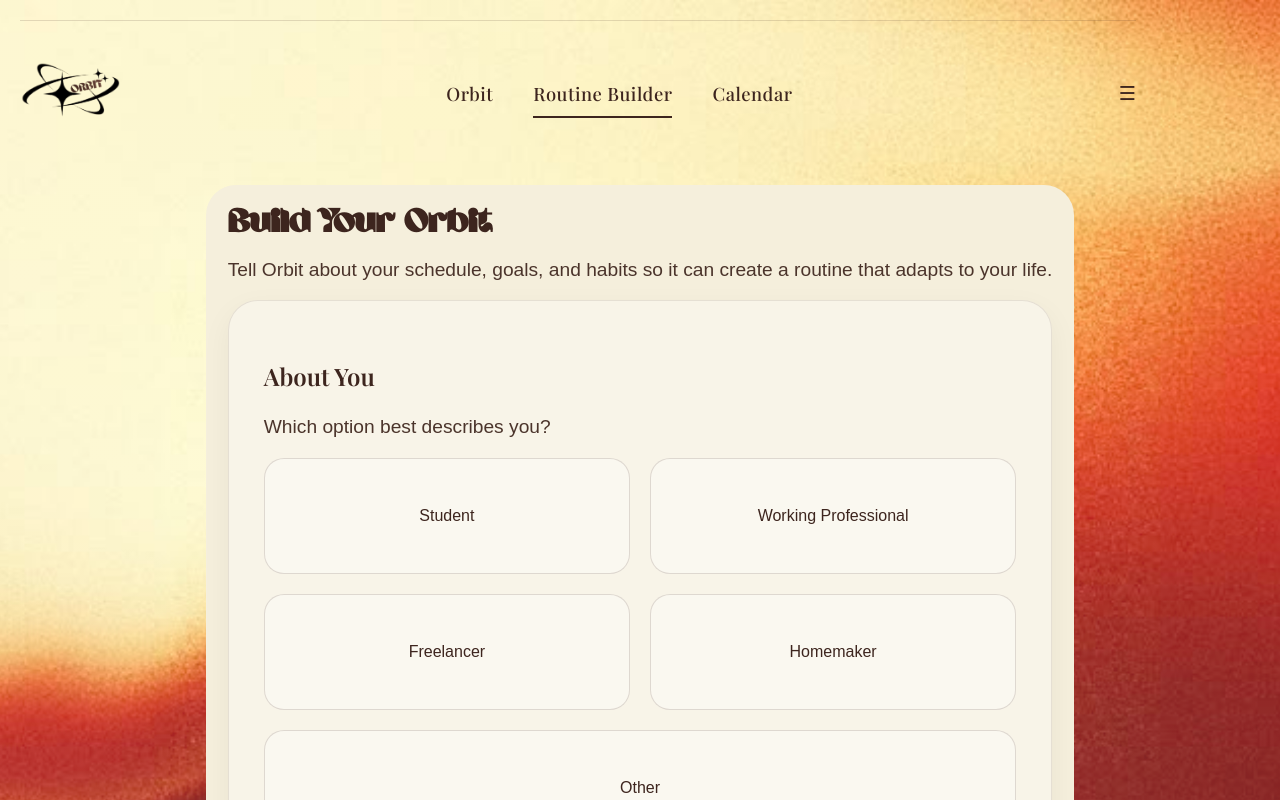
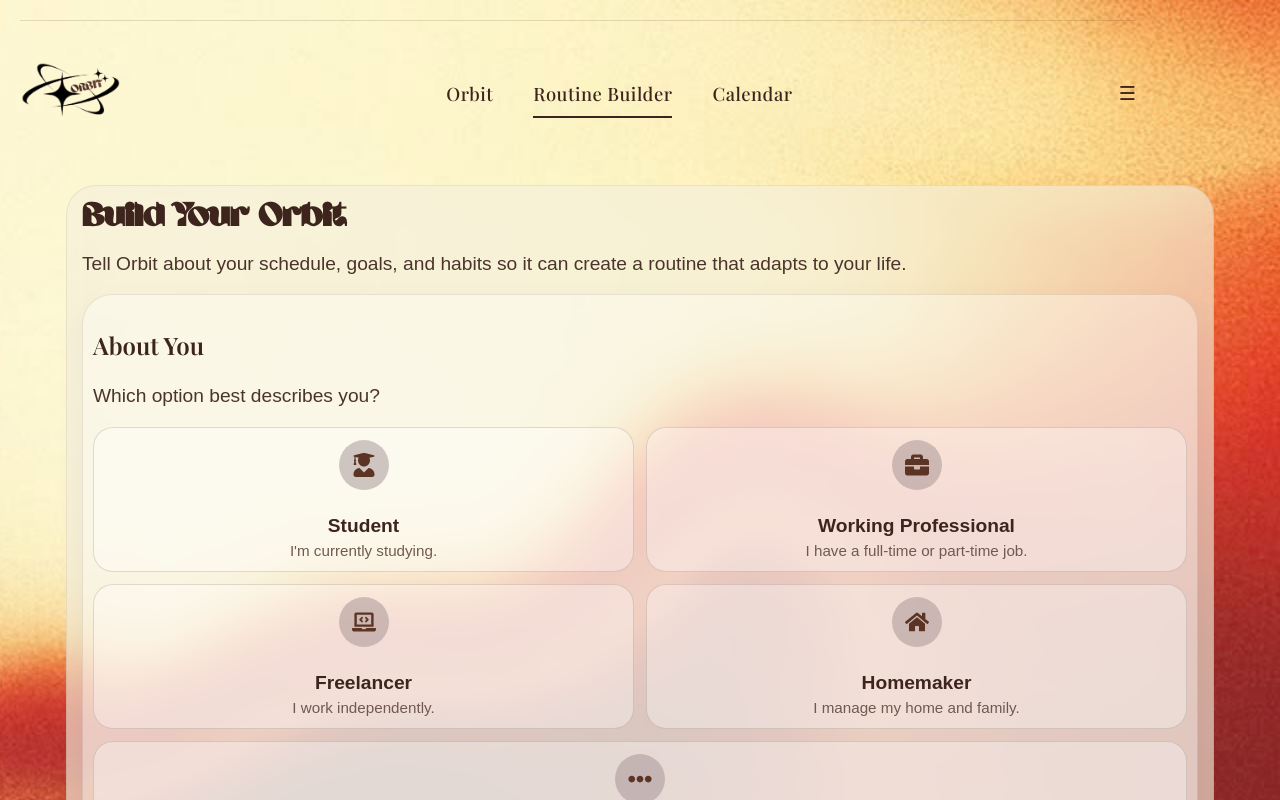
Before and after one commit to RoshanShaikh30/LiveTechIndia-Mega-Project, a React (Vite) app: page / in a window 1280 px wide. Both pictures are taken after a click on the item "Routine Builder". Shown: the top 800 px of the page. Built offline with nearby package versions, Linux system fonts and the light colour scheme.

Commit message:
Updated RoutineBuilder

```diff
--- a/package.json
+++ b/package.json
@@ -11,7 +11,8 @@
   },
   "dependencies": {
     "react": "^19.2.6",
-    "react-dom": "^19.2.6"
+    "react-dom": "^19.2.6",
+    "react-icons": "^5.6.0"
   },
   "devDependencies": {
     "@eslint/js": "^10.0.1",
--- a/src/App.css
+++ b/src/App.css
@@ -259,10 +259,14 @@ body {
 
 .routine-builder{
   min-height: auto;
-  background: #f5efdc;
-  max-width: 900px;
+  /* background: #f5efdc; */
+  background: rgba(245, 239, 220, 0.65);
+  backdrop-filter: blur(10px);
+  border: 1px solid rgba(61,37,30,0.08);
+  width: 90%;
+  max-width: 1300px;
   margin: 20px auto;
-  padding: 22px;
+  padding: 15px;
   border-radius: 30px;
 }
 
@@ -305,29 +309,26 @@ body {
   background: rgba(255,255,255,0.35);
   border-radius: 30px;
   border: 1px solid rgba(61,37,30,0.1);
-  padding: 35px;
+  padding: 10px;
   box-shadow: 0 10px 30px rgba(0,0,0,0.05);
 }
 
 .choice-grid{
   display: grid;
   grid-template-columns: 1fr 1fr;
-  gap: 20px;
+  gap: 12px;
 }
 
 .choice-card{
   background: rgba(255,255,255,0.35);
   border: 1px solid rgba(61,37,30,0.15);
   border-radius: 20px;
-  padding: 22px;
+  padding: 12px;
   text-align: center;
-  min-height: 70px;
+  min-height: auto;
   display: flex;
   flex-direction: column;
   justify-content: center;
-}
-
-.choice-card{
   cursor: pointer;
   transition: 0.3s;
 }
@@ -341,16 +342,60 @@ body {
   color: #f5efdc;
   border: 1px solid #3d251e;
 }
+.choice-card.selected h4{
+  color: #f5efdc;
+}
+.choice-card.selected p{
+  color: rgba(245, 239, 220, 0.8))
+}
 
 .other-card{
   grid-column: span 2;
+}
+
+.other-input{
+  width: 100%;
+  margin-top: 15px;
+  padding: 14px;
+  box-sizing: border-box;
+  border-radius: 12px;
+  border: 1px solid rgba(61,37,30,0.15);
+  background: rgba(255,255,255,0.6);
+  font-size: 1rem;
+}
+
+.choice-icon{
+  font-size: 1.5rem;
+  color: #5b3424;
+}
+
+.choice-card h4{
+  margin: 10px 0 5px;
+  font-size: 1.2rem;
+  color: #3d251e;
+}
+
+.choice-card p{
+  margin: 0;
+  font-size: 0.95rem;
+  color: #6f5a52;
+}
+
+.icon-circle{
+  width: 50px;
+  height: 50px;
+  margin: 0 auto 15px;
+  border-radius: 50%;
+  background: rgba(163, 146, 146, 0.5);
+  display: flex;
+  justify-content: center;
+  align-items: center;
 }
 
 .progress-section{
   display: flex;
   justify-content: center;
   gap: 12px;
-  margin-top: 25px;
 }
 
 .dot{
@@ -362,6 +407,51 @@ body {
 
 .dot.active{
   background: #3d251e;
+}
+
+.next-container{
+  justify-content: flex-start;
+}
+
+.next-btn:disabled{
+  opacity: 0.5;
+  cursor: not-allowed;
+}
+
+.next-btn,.back-btn{
+  padding: 12px 28px;
+  border: none;
+  border-radius: 14px;
+  background: #3d251e;
+  color: #f5efdc;
+  font-size: 1rem;
+  font-weight: 500;
+  cursor: pointer;
+  transition: 0.3s;
+}
+
+.next-btn:hover,
+.back-btn:hover{
+  transform: translateY(-2px);
+}
+
+.navigation-row{
+  display: grid;
+  grid-template-columns: 1fr auto 1fr;
+  align-items: center;
+  margin-top: 10px;
+}
+
+.back-container {
+  justify-self: start;
+}
+
+.progress-section {
+  justify-self: center;
+}
+
+.next-container {
+  justify-self: end;
 }
 
 /* .builder-section{
--- a/src/RoutineBuilder.jsx
+++ b/src/RoutineBuilder.jsx
@@ -1,15 +1,28 @@
+import {
+  FaUserGraduate,
+  FaBriefcase,
+  FaLaptopCode,
+  FaHome,
+  FaEllipsisH
+} from "react-icons/fa";
 import "./App.css";
 import { useState } from "react";
 
 function RoutineBuilder() {
   const [selectedRole, setSelectedRole] = useState("");
+  const [step, setStep] = useState(1);
+  const [otherRole, setOtherRole] = useState("");
+
   return (
     <div className="routine-builder">
       <h2 className="build-your-orbit">Build Your Orbit</h2>
+      {/* <p>Current Step: {step}</p> -> js for checking if step works */}
       <p>
         Tell Orbit about your schedule, goals, and habits so it can create a routine that adapts to your life.
       </p>
 
+    <div className="onboarding-wrapper">
+     {step === 1 && (
       <div className="onboarding-card">
 
        <div className="section-header">
@@ -29,44 +42,136 @@ function RoutineBuilder() {
 
         <div className={`choice-card ${selectedRole === "Student" ? "selected" : ""}`}
         onClick={() => setSelectedRole("Student")}>
-          Student
+          <div className="icon-circle">
+           <FaUserGraduate className="choice-icon" />
+          </div>
+          <h4>Student</h4>
+          <p>I'm currently studying.</p>
         </div>
 
         <div className={`choice-card ${selectedRole === "Working Professional" ? "selected" : ""}`}
         onClick={() => setSelectedRole("Working Professional")}>
-          Working Professional
+          <div className="icon-circle">
+           <FaBriefcase className="choice-icon" />
+          </div>
+          <h4>Working Professional</h4>
+          <p>I have a full-time or part-time job.</p>
         </div>
 
         <div className={`choice-card ${selectedRole === "Freelancer" ? "selected" : ""}`}
         onClick={() => setSelectedRole("Freelancer")}>
-          Freelancer
+          <div className="icon-circle">
+           <FaLaptopCode className="choice-icon" />
+          </div>
+          <h4>Freelancer</h4>
+          <p> I work independently. </p>
         </div>
 
        <div className={`choice-card ${selectedRole === "Homemaker" ? "selected" : ""}`}
         onClick={() => setSelectedRole("Homemaker")}>
-          Homemaker
+          <div className="icon-circle">
+            <FaHome className="choice-icon"/>
+          </div>
+          <h4>Homemaker</h4>
+          <p>I manage my home and family.</p>
        </div>
 
        <div className={`choice-card other-card ${selectedRole === "Other" ? "selected" : ""}`}
   onClick={() => setSelectedRole("Other")}>
-          Other
+
+    <div className="icon-circle">
+      <FaEllipsisH className="choice-icon" />
+    </div>
+
+         <h4>Other</h4>
+         {/* <p> Something else! (You can tell us) </p> */}
+
+         {selectedRole === "Other" && (
+          <input
+          type="text"
+          placeholder="Tell us what best describes you..."
+          value={otherRole}
+          onChange={(e) => setOtherRole(e.target.value)}
+          className="other-input"
+          onClick={(e) => e.stopPropagation()}
+          />
+         )}
+
        </div>
 
       </div> {/* choice grid ends here. */}
 
-     </div> {/* onboarding card ends here. */}
+      {/* {selectedRole === "Other" && (
+        <input
+          type="text"
+          placeholder="Tell us what best describes you..."
+          value={otherRole}
+          onChange={(e) => setOtherRole(e.target.value)}
+          className="other-input"
+        />
+      )} */}
+
+     </div> /* onboarding card ends here. */
+     )}
+
+     {step === 2 && (
+
+      <div className="onboarding-card">
+       <h3>Basic Schedule</h3>
+       <p> Tell Orbit about your daily schedule. </p>
+
+      </div> /*basic schedule onboardin card ends here */
+      )}
+
+      {step === 3 && (
+       <div className="onboarding-card">
+         <h3>Goals</h3>
+         <p> What are you currently working toward? </p>
+       </div>
+      ) } {/* goals onboarding card ends here. */}
+
+      {step === 4 && (
+        <div className="onboarding-card">
+          <h3>Habits</h3>
+          <p> What habits would you like Orbit to support? </p>
+        </div>
+      ) } {/* habits onboarding card ends here. */}
+
+      {step === 5 && (
+        <div className="onboarding-card">
+         <h3>Priorities</h3>
+         <p> What's most important in your routine right now? </p>
+        </div>
+      ) } {/* priorities onboarding card ends here. */}
+
+       <div className="navigation-row">
+
+      <div className="back-container">
+      {step > 1 && (
+       <button className="back-btn" onClick={() => step > 1 && setStep(step - 1)}>
+         Back
+       </button>
+      )}
+     </div>
+
      <div className="progress-section">
-       <span className="dot active"></span>
-       <span className="dot"></span>
-       <span className="dot"></span>
-       <span className="dot"></span>
-       <span className="dot"></span>
+       <span className={`dot ${step >= 1 ? "active" : ""}`}></span>
+       <span className={`dot ${step >= 2 ? "active" : ""}`}></span>
+       <span className={`dot ${step >= 3 ? "active" : ""}`}></span>
+       <span className={`dot ${step >= 4 ? "active" : ""}`}></span>
+       <span className={`dot ${step >= 5 ? "active" : ""}`}></span>
      </div>
+
      <div className="next-container">
-      <button className="next-btn">
+      <button className="next-btn" disabled={!selectedRole} onClick={() => step < 5 && setStep(step + 1)}>
         Next
       </button>
      </div>
+
+    </div> {/* navigation row ends here. */}
+
+    </div>
+
   </div>
 );
 
```
Also changed, not shown: 1 other file (tests, documents, lock files or other folders).
